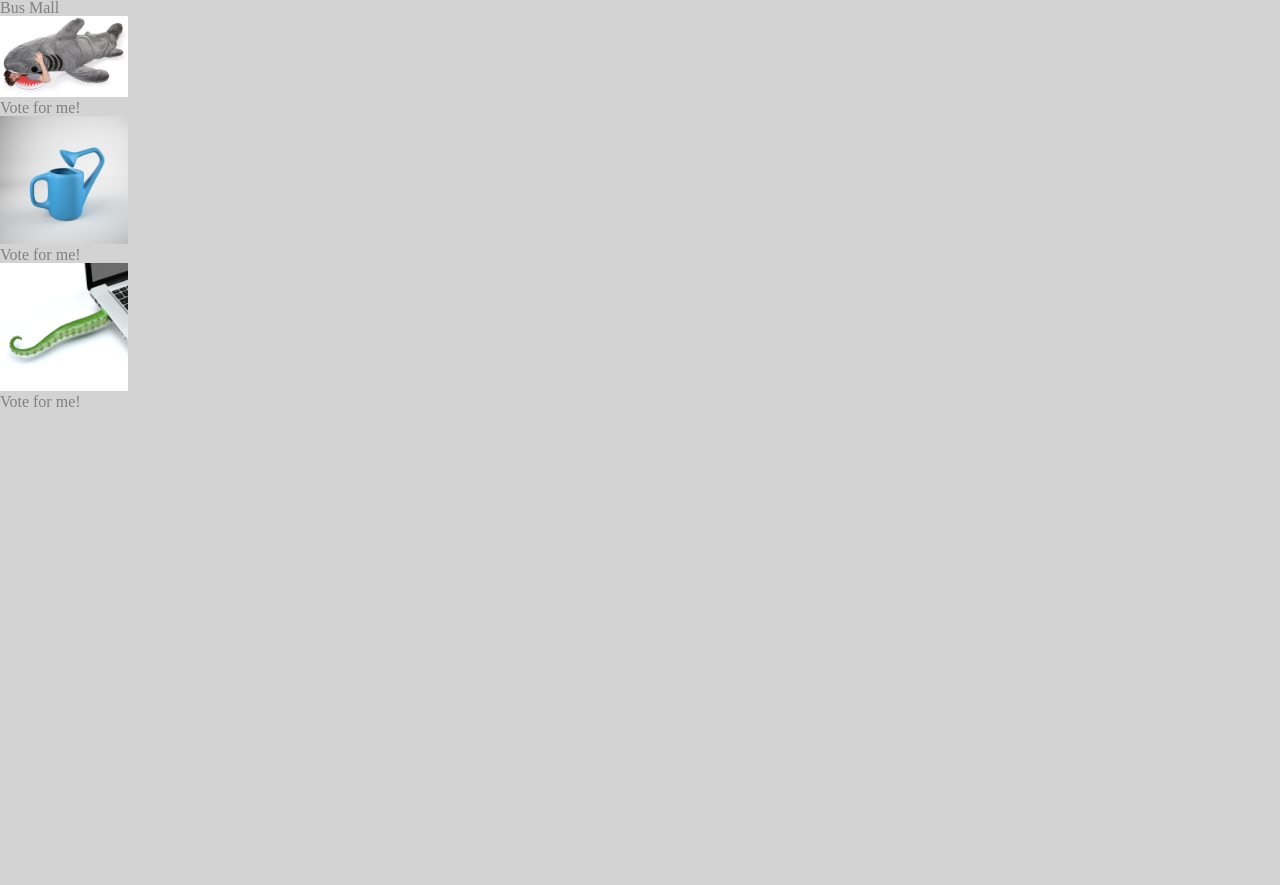
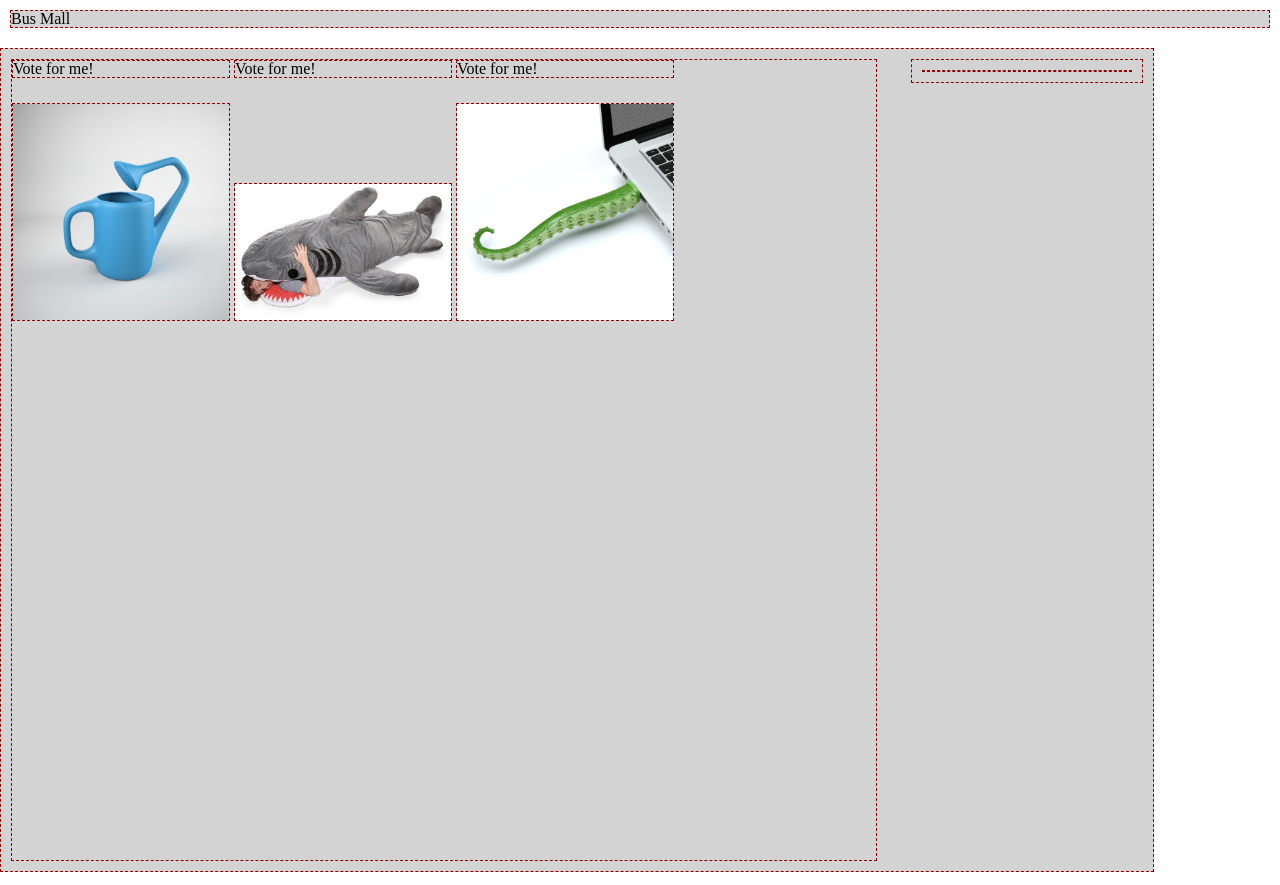
Before and after one commit to PaulSuarez1/bus-mall, a plain HTML site: page index.html in a window 1280 px wide. Before the commit the page ends 800 px from the top, so only its background shows below. Drawn offline with Linux system fonts and the light colour scheme.

Commit message:
set the basic css up so I could see where everything was going to go

```diff
--- a/app.js
+++ b/app.js
@@ -128,7 +128,7 @@ function sectionCallback(event) {
 function renderResults() {
   for (var i in allProducts) {
     var newLiEl = document.createElement('li');
-    newLiEl.textContent = allProducts[i].title + ' clicked : ' + allProducts[i].clicked + ' Times';
+    newLiEl.textContent = allProducts[i].title + ' clicked : ' + allProducts[i].clicked + ' times';
     resultUl.appendChild(newLiEl);
   }
 }
--- a/index.html
+++ b/index.html
@@ -17,14 +17,15 @@
     <h1>Bus Mall</h1>
     <section id="click-tracker">
         <div>
+
+            <h2 id="title1">Vote for me!</h2>
+            <h2 id="title2">Vote for me!</h2>
+            <h2 id="title3">Vote for me!</h2>
+            <img id="product2" src="img/banana.jpg" alt="Picture of another product">
             <img id="product1" src="img/bag.jpg" alt="Picture of a product">
-            <h2 id="title1">Vote for me!</h2>
-
-            <img id="product2" src="img/banana.jpg" alt="Picture of another product">
-            <h2 id="title2">Vote for me!</h2>
 
             <img id="product3" src="img/bathroom.jpg" alt="Picture of yet another product">
-            <h2 id="title3">Vote for me!</h2>
+
         </div>
         <ul id="product-result">
             <li></li>
--- a/style.css
+++ b/style.css
@@ -1,10 +1,45 @@
-body {
+
+
+body *{
     background-color: lightgray;
-    color: gray;
+    color: black;
+    border: darkred 1px dashed;
+    margin: 10px;
+
+}
+
+section {
+    width: 90%;
+    display: inline-block;
+    margin: 10px auto;     /* why isn't this centering the section??? */
+
+
+}
+
+div {
+    height: 800px;
+    width: 75%;
+    float: left;
 }
 
 img {
-    width: 10%;
+    width: 25%;
+    /* margin: 25px auto; */
+    margin-top: 25px;
+    margin-bottom: 25px;
+    margin-left: auto;
+    margin-right: auto;
+
+
+}
+
+h2 {
     display: inline-block;
+    width: 25%;
     margin: 0 auto;
 }
+
+#product-result {
+    float: right;
+    width: 20%
+}
```
